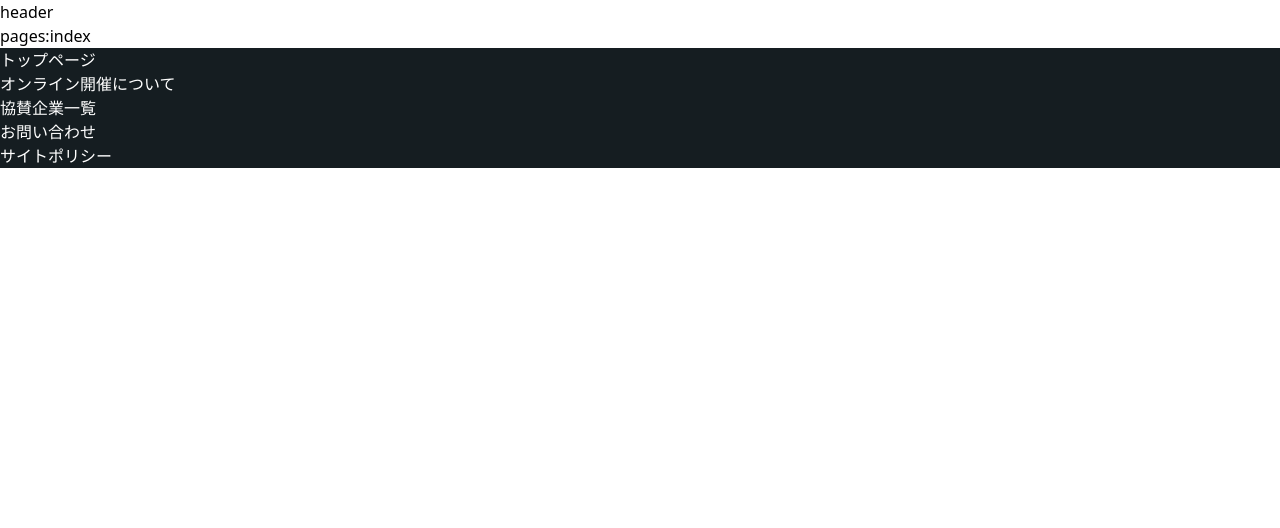
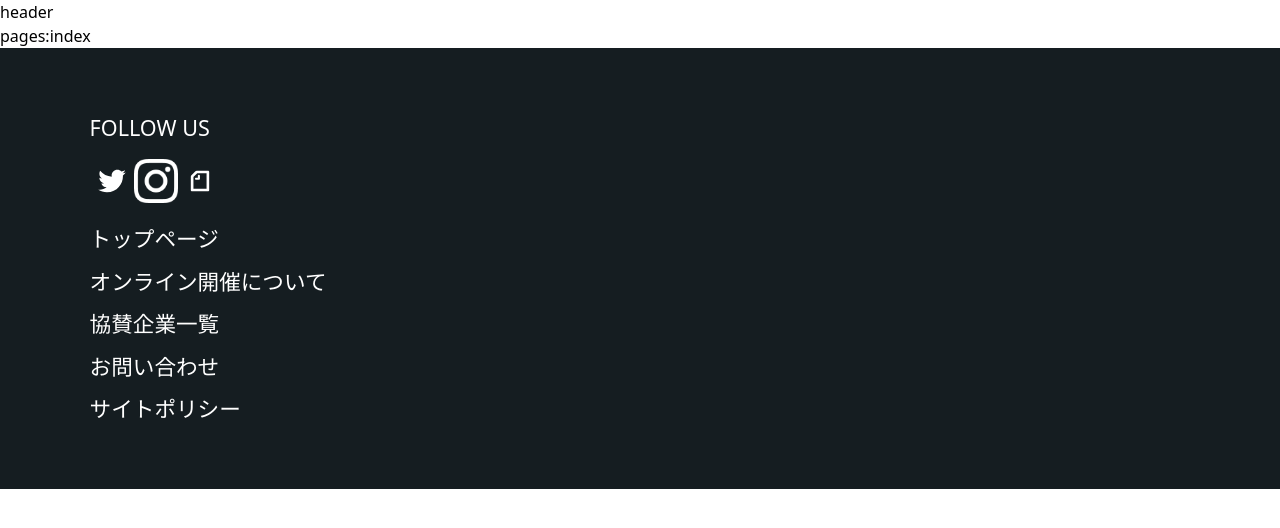
Before and after one commit to kougakusai/kougakusai-hp, a Next.js app: page / in a window 1280 px wide. Shown: the top 528 px of the page. Built offline with nearby package versions, Linux system fonts and the light colour scheme.

Commit message:
Footer実装（要：ページURL）

```diff
--- a/src/components/modules/Footer/Footer.tsx
+++ b/src/components/modules/Footer/Footer.tsx
@@ -1,34 +1,51 @@
 import type { VFC } from "react";
 import Link from "next/link";
+import clsx from "clsx";
+import SNSButtons from "../SNSButtons";
+
+const pageURL = {
+  top: "/",
+  about: "#",
+  company: "#",
+  contact: "#",
+  policy: "#",
+};
 
 const Footer: VFC = () => {
   return (
-    <footer className="bg-k-navy-black text-white">
+    <footer
+      className={clsx(
+        "bg-k-navy-black",
+        "text-white",
+        ["text-[1.125rem]", "px-[10%]", "pt-[10%]", "pb-[130px]"],
+        ["k-lg:text-[1.35rem]", "k-lg:py-[5%]", "k-lg:pl-[7%]", "k-lg:pr-[20%]"]
+      )}
+    >
       <div>
-        <div>{/* <SnsButton /> */}</div>
-        <ul className="">
+        <SNSButtons className="mb-[20px]" />
+        <ul className="space-y-[10px]">
           <li>
-            <Link href="/">
+            <Link href={pageURL.top}>
               <a>トップページ</a>
             </Link>
           </li>
           <li>
-            <Link href="">
+            <Link href={pageURL.about}>
               <a>オンライン開催について</a>
             </Link>
           </li>
           <li>
-            <Link href="">
+            <Link href={pageURL.company}>
               <a>協賛企業一覧</a>
             </Link>
           </li>
           <li>
-            <Link href="">
+            <Link href={pageURL.contact}>
               <a>お問い合わせ</a>
             </Link>
           </li>
           <li>
-            <Link href="">
+            <Link href={pageURL.policy}>
               <a>サイトポリシー</a>
             </Link>
           </li>
```
